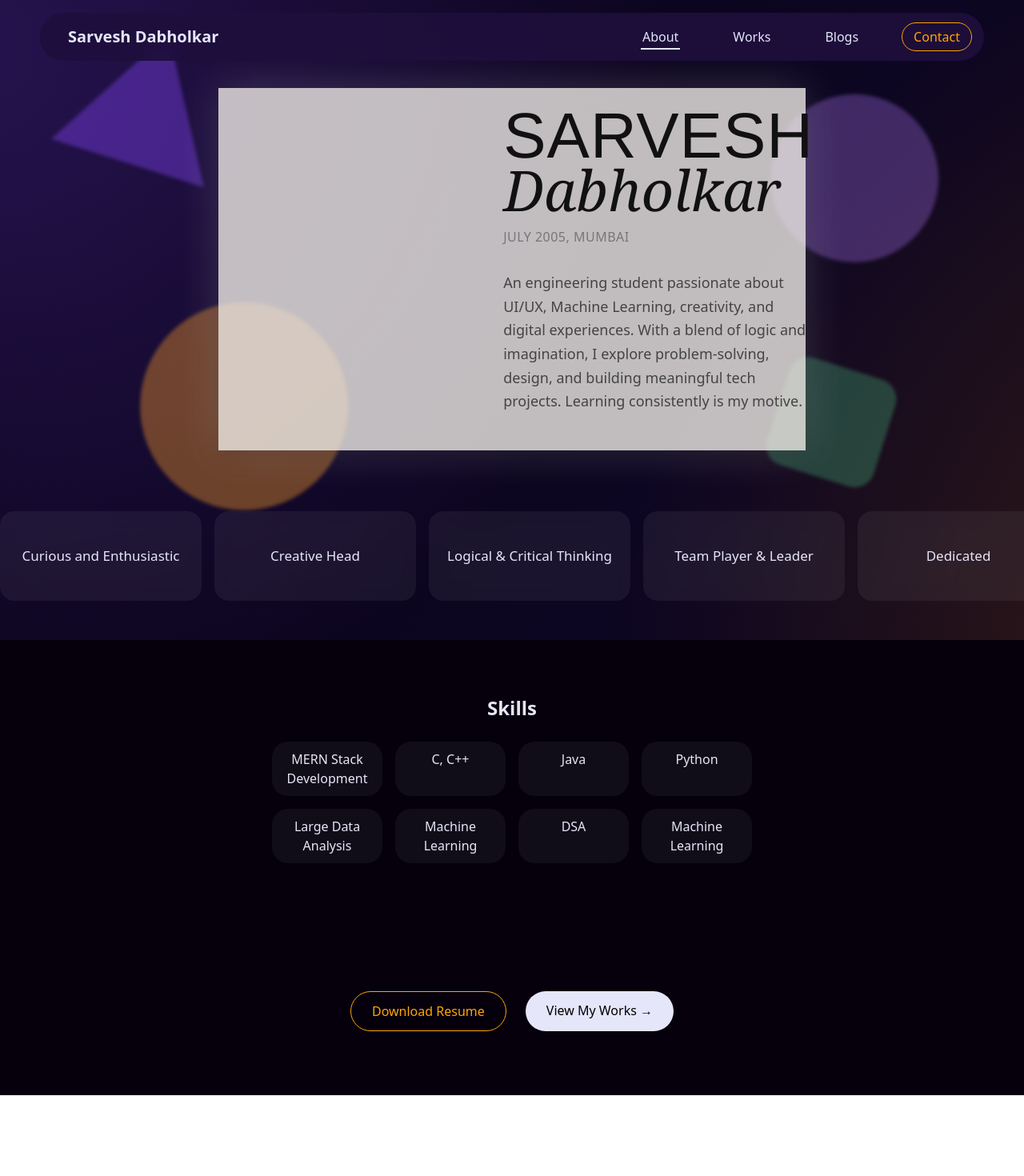
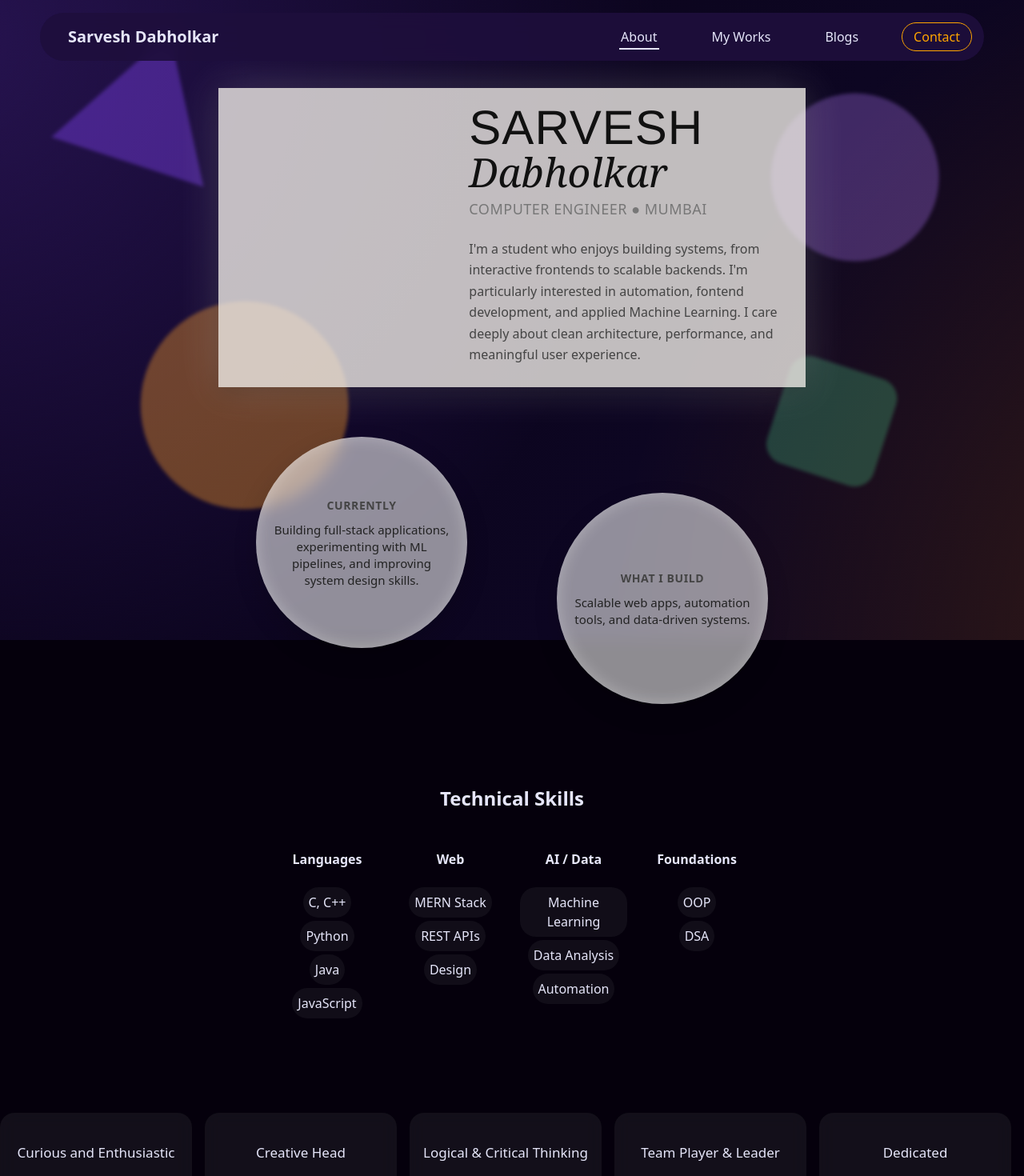
Before and after one commit to Sarvesh579/portfolio-blog-website, a React (Vite) app in the folder client/: page / in a window 1280 px wide. Shown: the top 1470 px of the page at 80% size. Before the commit the page ends 1369 px from the top, so only its background shows below. Built offline with nearby package versions, Linux system fonts and the light colour scheme.

Commit message:
improvements to About page, added bubbles, changes some text and sizes.

```diff
--- a/client/src/App.jsx
+++ b/client/src/App.jsx
@@ -2,6 +2,7 @@ import { BrowserRouter, Routes, Route, Navigate, useLocation } from "react-route
 import { useState } from "react";
 
 import Navbar from "./components/Navbar";
+import ScrollToTop from "./components/ScrollToTop";
 import ContactModal from "./components/ContactModal";
 
 import About from "./pages/About";
@@ -38,6 +39,7 @@ export default function App() {
 
   return (
     <BrowserRouter>
+      <ScrollToTop />
       <Layout openContact={() => setShowContact(true)}>
         <Routes>
 
--- a/client/src/components/Navbar.jsx
+++ b/client/src/components/Navbar.jsx
@@ -30,7 +30,7 @@ function Navbar({ openContact }) {
         </NavLink>
 
         <NavLink to="/works" onClick={closeMenu}>
-          Works
+          My Works
         </NavLink>
 
         <NavLink to="/blogs" onClick={closeMenu}>
--- /dev/null
+++ b/client/src/components/ScrollToTop.jsx
@@ -0,0 +1,16 @@
+import { useEffect } from "react";
+import { useLocation } from "react-router-dom";
+
+export default function ScrollToTop() {
+  const { pathname } = useLocation();
+
+  useEffect(() => {
+    window.scrollTo({
+      top: 0,
+      left: 0,
+      behavior: "instant", // or "smooth" if you prefer
+    });
+  }, [pathname]);
+
+  return null;
+}
--- a/client/src/pages/About.css
+++ b/client/src/pages/About.css
@@ -1,7 +1,6 @@
 /* -------------------------------------------------
    Base Layer
 ------------------------------------------------- */
-
 .about-page {
   min-height: 100vh;
   position: relative;
@@ -20,7 +19,6 @@
 /* -------------------------------------------------
    Animated Background
 ------------------------------------------------- */
-
 .animated-bg {
   position: fixed;
   inset: 0;
@@ -94,7 +92,6 @@
 /* -------------------------------------------------
    Intro Section – Magazine Editorial Style
 ------------------------------------------------- */
-
 .about-intro {
   padding: 110px 24px 40px;   /* reduced gap below navbar */
   display: flex;
@@ -107,13 +104,13 @@
   background: rgb(239, 236, 231, 0.8);
   color: black;
 
-  width: 55%;                /* reduced width on PC */
+  width: 55%;
   max-width: 900px;
   padding: 28px;
 
   display: flex;
   gap: 28px;
-  align-items: flex-start;   /* align heading to top of photo */
+  align-items: flex-start;
 
   box-shadow:
     0 8px 25px rgba(0, 0, 0, 0.18),
@@ -121,11 +118,19 @@
 }
 
 /* Large Magazine Photo */
+.intro-photo {
+  height: 300px;              /* controls size */
+  aspect-ratio: 300 / 350;    /* width = height × ratio */
+  overflow: hidden;
+}
+
 .intro-photo img {
-  width: 300px;
-  height: 340px;
+  width: 100%;
+  height: 100%;
   object-fit: cover;
+  display: block;
 }
+
 
 /* Fade + Float animation */
 .photo-animate {
@@ -150,12 +155,13 @@
   flex: 1;
   display: flex;
   flex-direction: column;
-  gap: 12px;
+  gap: 8px;
 }
 
 /* Grey magazine date line */
 .intro-date {
-  font-size: 16px;
+  padding-bottom: 14px;
+  font-size: 18px;
   color: #777;
   letter-spacing: 0.5px;
   margin-bottom: 1px;
@@ -172,7 +178,7 @@
 }
 
 .first-name {
-  font-size: 80px;
+  font-size: 60px;
   font-weight: 500;
   font-family: 'Helvetica Neue', Arial, sans-serif;
   color: #111;
@@ -180,16 +186,16 @@
 }
 
 .last-name {
-  font-size: 70px;
+  font-size: 50px;
   font-family: 'Georgia', 'Times New Roman', serif;
   font-style: italic;
   color: #111;
-  margin-top: -8px;
+  margin-top: 0px;
   font-weight: 500;
 }
 
 .intro-content p {
-  font-size: 18px;
+  font-size: 16px;
   line-height: 1.65;
   color: #444;
   max-width: 520px;
@@ -203,7 +209,6 @@
 /* -------------------------------------------------
    Mobile Magazine Responsive
 ------------------------------------------------- */
-
 @media (max-width: 768px) {
   .intro-card {
     flex-direction: column;
@@ -214,7 +219,7 @@
     gap: 14px;
   }
 
-  .intro-photo img {
+  .intro-photo, .intro-photo img {
     display: none;
   }
 
@@ -251,6 +256,7 @@
 
 /* Paragraph fade + float */
 .para-fade {
+  margin: 0;
   opacity: 0;
   transform: translateY(20px);
   animation: paraFloat 1s ease-out forwards;
@@ -278,6 +284,119 @@
   from { border-color: transparent }
   to { border-color: #111 }
 }
+
+/* -------------------------------------------------
+   Intro Bubbles — ROUND / MULTILINE
+------------------------------------------------- */
+.intro-bubbles {
+  margin-top: 22px;
+  display: flex;
+  gap: 22px;
+  align-items: flex-start;
+  flex-direction: row;
+  justify-content: space-between;
+  padding: 0 25vw;
+}
+
+/* Bubble base */
+.bubble {
+  width: 220px;
+  height: 220px;
+
+  padding: 22px;
+  border-radius: 50%;
+
+  background: rgba(255, 255, 255, 0.55);
+  backdrop-filter: blur(10px);
+
+  box-shadow:
+    0 12px 30px rgba(0, 0, 0, 0.15),
+    inset 0 0 20px rgba(255, 255, 255, 0.3);
+
+  display: flex;
+  flex-direction: column;
+  justify-content: center;
+  text-align: center;
+
+  opacity: 0;
+  transform: translateY(20px) scale(0.95);
+  animation: bubblePop 0.9s ease forwards;
+}
+
+/* Slight variation for visual interest */
+#bubble1 {
+  animation-delay: 0.2s;
+}
+
+#bubble2 {
+  margin-top: 70px; /* offset for organic layout */
+  animation-delay: 0.4s;
+}
+
+/* Title inside bubble */
+.bubble h4 {
+  margin: 0 0 10px;
+  font-size: 14px;
+  letter-spacing: 0.6px;
+  text-transform: uppercase;
+  color: #444;
+}
+
+/* Bubble text */
+.bubble p {
+  margin: 0;
+  font-size: 15px;
+  line-height: 1.4;
+  color: #222;
+}
+
+/* Hover interaction */
+.bubble:hover {
+  animation-play-state: paused;
+  transform: translateY(-6px) scale(1.02);
+  transition: transform 0.25s ease;
+}
+
+/* Entry animation */
+@keyframes bubblePop {
+  from {
+    opacity: 0;
+    transform: translateY(20px) scale(0.92);
+  }
+  to {
+    opacity: 1;
+    transform: translateY(0) scale(1);
+  }
+}
+
+@media (max-width: 768px) {
+  .intro-bubbles {
+    flex-direction: column;
+    align-items: center;   /* 🔑 key fix */
+    padding: 0 10vw;
+    gap: 18px;
+  }
+
+  .bubble {
+    width: 180px;
+    height: 180px;
+    padding: 18px;
+  }
+
+  #bubble1 {
+    margin-right: 30vw;
+  }
+
+  #bubble2 {
+    margin-left: 30vw;
+    margin-top: 0; /* remove stagger on mobile */
+  }
+
+  .bubble p {
+    font-size: 14px;
+  }
+}
+
 
 /* -------------------------------------------------
    Personality Gallery
@@ -313,7 +432,7 @@
   min-width: 220px;
   min-height: 80px;
   max-width: 240px;
-  padding: 16px;
+  padding: 10px;
   background: rgba(255,255,255,0.06);
   border-radius: 18px;
   backdrop-filter: blur(10px);
@@ -347,9 +466,17 @@
   gap: 16px;
 }
 
-.skills-grid span {
+.skills-grid div {
+  display: flex;
+  flex-direction: column;
+  justify-content: top;
+  align-items: center;
+}
+
+.skills-grid div span {
   background: rgba(255,255,255,0.05);
-  padding: 10px;
+  padding: 7px;
+  margin: 2px;
   border-radius: 20px;
   color: lavender;
 }
--- a/client/src/pages/About.jsx
+++ b/client/src/pages/About.jsx
@@ -88,13 +88,63 @@ export default function About() {
             </h2>
 
             {/* Date */}
-            <div className="intro-date scramble" data-text="July 2005, Mumbai"></div>
+            <div className="intro-date scramble" data-text="Computer Engineer ● Mumbai"></div>
 
             {/* Paragraph */}
             <p  className="para-fade">
-              An engineering student passionate about UI/UX, Machine Learning, creativity, and digital experiences. With a blend of logic and imagination, I explore problem-solving, design, and building meaningful tech projects. Learning consistently is my motive.
+              I'm a student who enjoys building systems, from interactive frontends to scalable backends. I'm particularly interested in automation, fontend development, and applied Machine Learning. I care deeply about clean architecture, performance, and meaningful user experience.
             </p>
+          </div>
+        </div>
+      </section>
 
+      <section className="intro-bubbles">
+        <div className="bubble" id="bubble1">
+          <h4>Currently</h4>
+          <p>
+            Building full-stack applications, experimenting with ML pipelines,
+            and improving system design skills.
+          </p>
+        </div>
+
+        <div className="bubble" id="bubble2">
+          <h4>What I Build</h4>
+          <p>
+            Scalable web apps, automation tools, and data-driven systems.
+          </p>
+        </div>
+      </section>
+
+      {/* Skills */}
+      <section className="about-skills">
+        <h2>Technical Skills</h2>
+        <div className="skills-grid">
+          <div>
+            <h4>Languages</h4>
+            <span>C, C++</span>
+            <span>Python</span>
+            <span>Java</span>
+            <span>JavaScript</span>
+          </div>
+
+          <div>
+            <h4>Web</h4>
+            <span>MERN Stack</span>
+            <span>REST APIs</span>
+            <span>Design</span>
+          </div>
+
+          <div>
+            <h4>AI / Data</h4>
+            <span>Machine Learning</span>
+            <span>Data Analysis</span>
+            <span>Automation</span>
+          </div>
+
+          <div>
+            <h4>Foundations</h4>
+            <span>OOP</span>
+            <span>DSA</span>
           </div>
         </div>
       </section>
@@ -112,28 +162,13 @@ export default function About() {
         </div>
       </section>
 
-      {/* Skills */}
-      <section className="about-skills">
-        <h2>Skills</h2>
-        <div className="skills-grid">
-          <span>MERN Stack Development</span>
-          <span>C, C++</span>
-          <span>Java</span>
-          <span>Python</span>
-          <span>Large Data Analysis</span>
-          <span>Machine Learning</span>
-          <span>DSA</span>
-          <span>Machine Learning</span>
-        </div>
-      </section>
-
       {/* CTA */}
       <section className="about-cta">
         <a href="/resume.pdf" className="resume-btn" download>
-          Download Resume
+          Download Resume (PDF)
         </a>
         <Link to="/works" className="works-btn">
-          View My Works →
+          Explore Projects →
         </Link>
       </section>
 
```
